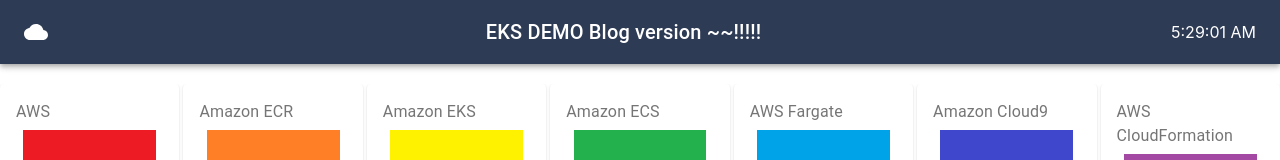
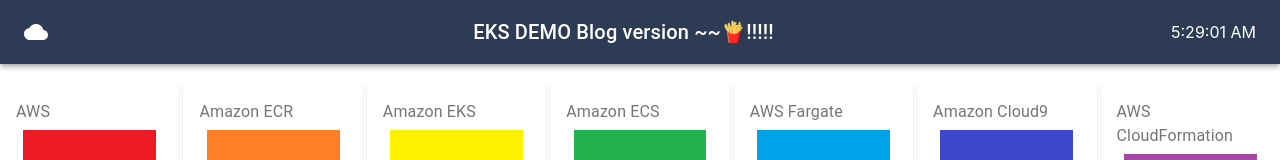
Before and after one commit to haetsalshin92/front-app-repo, a React (Create React App) app: page / in a window 1280 px wide. Shown: the top 160 px of the page. Built offline with nearby package versions, Linux system fonts and the light colour scheme; no server answers.

Commit message:
사진 로컬에 넣는 형식으로 수정2

```diff
--- a/src/App.js
+++ b/src/App.js
@@ -64,7 +64,7 @@
             align="center"
             className={classes.title}
           >
-            EKS DEMO Blog version ~~!!!!!
+            EKS DEMO Blog version ~~🍟!!!!!
           </Typography>
           {new Date().toLocaleTimeString()}
         </Toolbar>
```
